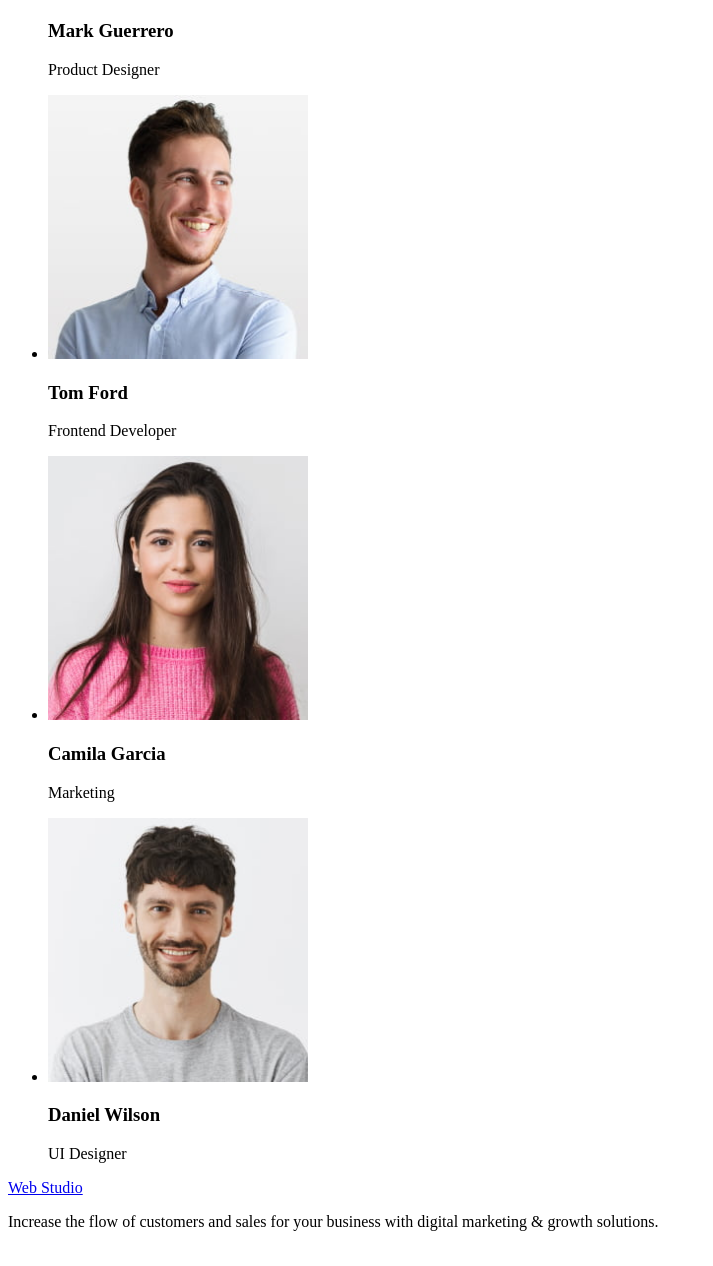
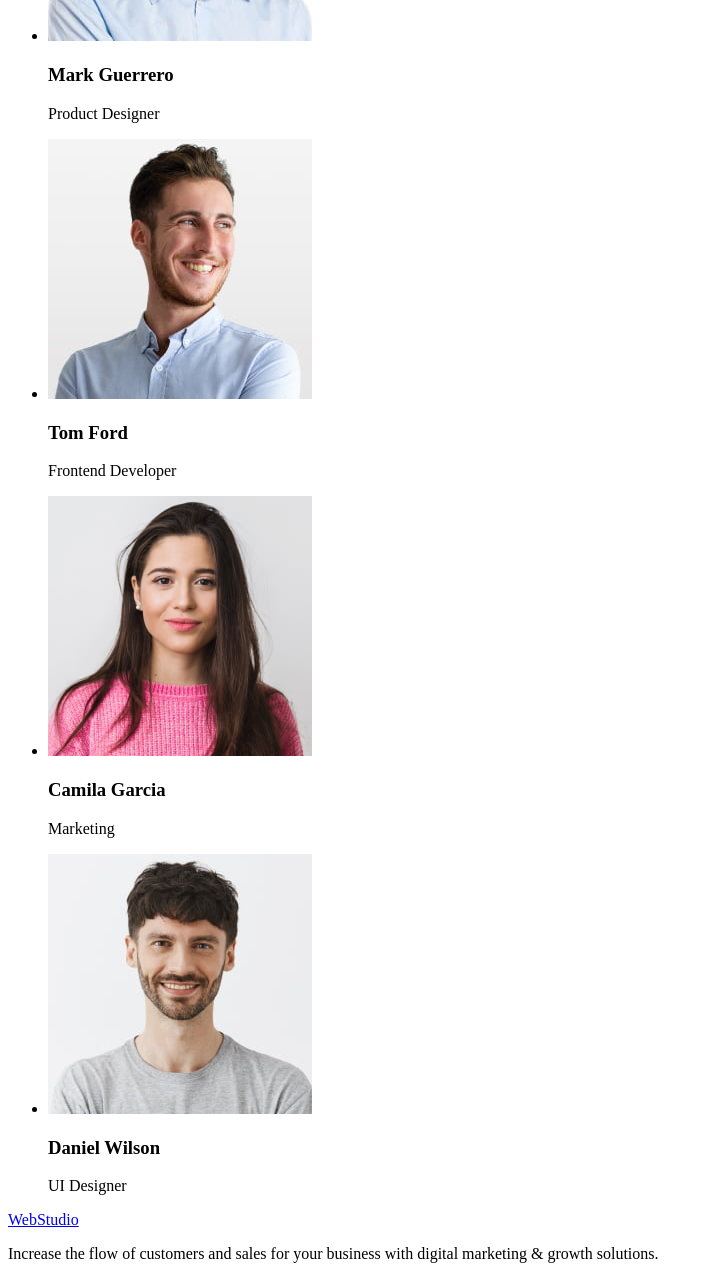
Before and after one commit to illias02/goit-markup-hw-01, a plain HTML site: page index.html in a window 1280 px wide. Shown: the part 879-2145 px from the top of the page, without its empty margins (0-713 px from the left). Drawn offline with Linux system fonts and the light colour scheme.

Commit message:
add initial files2

```diff
--- a/index.html
+++ b/index.html
@@ -8,7 +8,7 @@
   <body>
     <header>
       <nav>
-        <a href="./index.html">Web Studio</a>
+        <a href="./index.html">WebStudio</a>
         <ul>
           <li><a href="">Studio</a></li>
           <li><a href="">Portfolio</a></li>
@@ -18,7 +18,7 @@
       <address>
         <ul>
           <li><a href="mailto:info@devstudio.com">info@devstudio.com</a></li>
-          <li><a href="tel:+11(000)111-11-11">+11(000)111-11-11</a></li>
+          <li><a href="tel:+11000111-11-11">+11 (000) 111-11-11</a></li>
         </ul>
       </address>
     </header>
@@ -30,6 +30,7 @@
       </section>
 
       <section>
+        <h2>Feature</h2>
         <ul>
           <li>
             <h3>Strategy</h3>
@@ -68,8 +69,8 @@
             <img
               src="./images/mark-guerrero.jpg"
               alt="Mark Guerrero avatar"
-              width="260"
-              height="264"
+              width="264"
+              height="260"
             />
             <h3>Mark Guerrero</h3>
             <p>Product Designer</p>
@@ -78,8 +79,8 @@
             <img
               src="./images/tom-ford.jpg"
               alt="Frontend Developer avatar"
-              width="260"
-              height="264"
+              width="264"
+              height="260"
             />
             <h3>Tom Ford</h3>
             <p>Frontend Developer</p>
@@ -88,8 +89,8 @@
             <img
               src="./images/camila-garcia.jpg"
               alt="Camila Garcia avatar"
-              width="260"
-              height="264"
+              width="264"
+              height="260"
             />
             <h3>Camila Garcia</h3>
             <p>Marketing</p>
@@ -98,8 +99,8 @@
             <img
               src="./images/daniel-wilson.jpg"
               alt="Daniel Wilson avatar"
-              width="260"
-              height="264"
+              width="264"
+              height="260"
             />
             <h3>Daniel Wilson</h3>
             <p>UI Designer</p>
@@ -109,7 +110,7 @@
     </main>
 
     <footer>
-      <a href="./index.html">Web Studio</a>
+      <a href="./index.html">WebStudio</a>
       <p>
         Increase the flow of customers and sales for your business with digital
         marketing & growth solutions.
```
